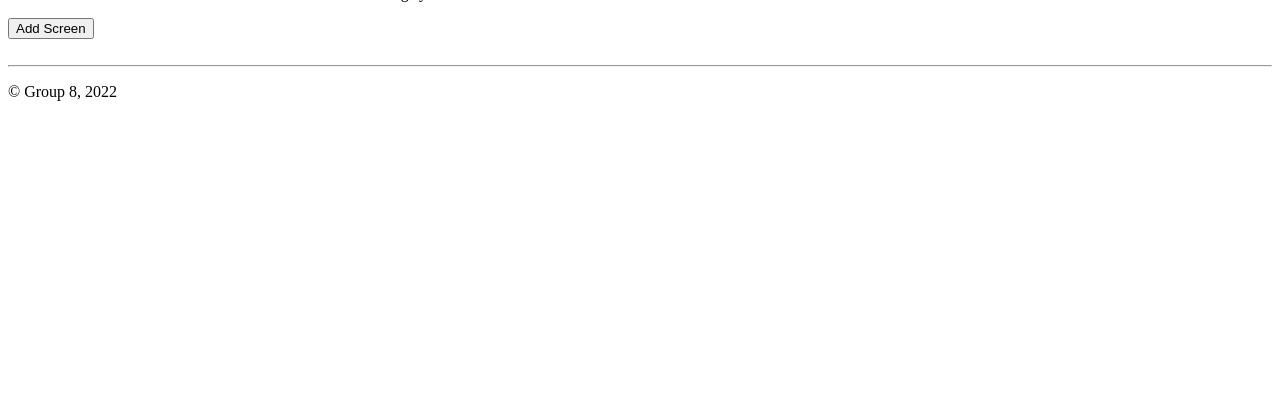
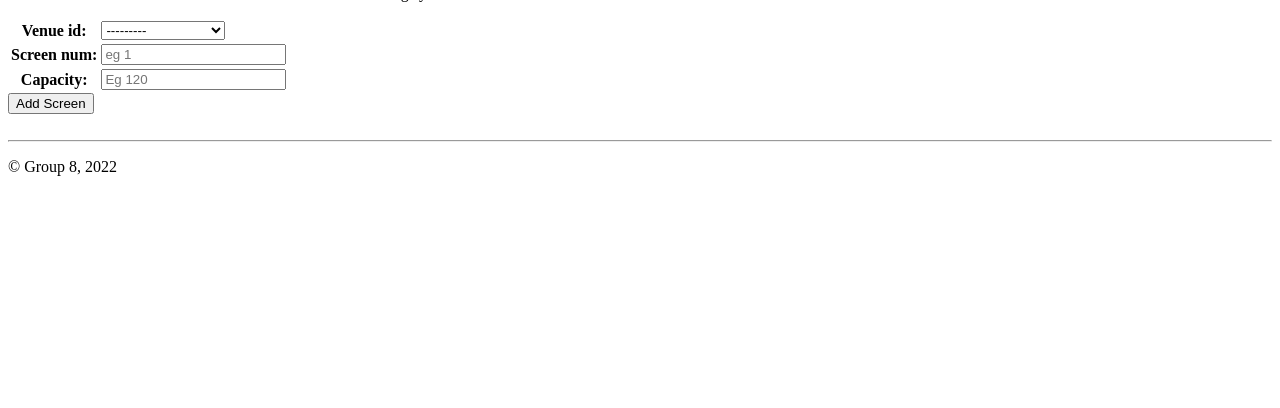
Before and after one commit to JosiahM42/UWEFlix, a Django app: page /addScreen/ in a window 1280 px wide. Shown: the part 344-752 px from the top of the page. Run offline with Django 3.2, Linux system fonts and the light colour scheme; data comes from the database, SQL or seed files in the repository.

Commit message:
Added all CRUD for screens in the cinema admin panel
Note/warning: the database structure has been changed to achieve this so expect conflicts on merger of this branch

```diff
--- a/uweflix/forms.py
+++ b/uweflix/forms.py
@@ -75,19 +75,25 @@ class addVenueForm(forms.ModelForm):
 
 
 
-# class addScreenForm(forms.ModelForm):
-#         class Meta:
-#                 model = Screen
-#                 fields = "capacity,"
+class addScreenForm(forms.ModelForm):
+        class Meta:
+                model = Screen
+                fields = ("venue_id", "screen_num", "capacity",)
 
-#                 #Styles Form boxes
-#                 widgets = {
-#                 'name': TextInput(attrs={
-#                 'class': "addScreenForm",
-#                 'style': 'max-width: 300px;',
-#                 'placeholder': 'Screens capacity'
-#                 })
-#         }
+                #Styles Form boxes
+                widgets = {
+                'screen_num': TextInput(attrs={
+                'class': "addScreenForm",
+                'style': 'max-width: 300px;',
+                'placeholder': 'eg 1'
+                }),
+                'capacity': TextInput(attrs={
+                'class': "addVenueForm",
+                'style': 'max-width: 300px;',
+                'placeholder': 'Eg 120'
+                })
+
+        }
 
 
 
--- a/uweflix/models.py
+++ b/uweflix/models.py
@@ -6,7 +6,6 @@ from django.contrib.auth.models import AbstractUser
 # from django.utils.translation import ugettext_lazy as _
 
 from django.conf import settings
-
 
 import uuid
 
@@ -34,14 +33,17 @@ class Venue(models.Model):
     postcode = models.CharField(max_length=8)
     city = models.CharField(max_length=20)
 
+    def __str__(self):
+	    return self.name
+
+
 class Screen(models.Model):
     screen_id = models.UUIDField(primary_key=True, default=uuid.uuid4, editable=False, unique=True)
-    screen_Num = models.IntegerField()
-    capacity = models.IntegerField()
-    is_full = models.BooleanField()
     venue_id = models.ForeignKey(Venue, on_delete=models.CASCADE)
+    screen_num = models.IntegerField(max_length=2)
+    capacity = models.IntegerField(max_length=3)
+    #is_full = models.BooleanField()
 
-    #seat_id = models.ForeignKey(Seat, on_delete=models.CASCADE)
 
 class Seat(models.Model):
     seat_id = models.UUIDField(primary_key=True, default=uuid.uuid4, editable=False, unique=True)
--- a/uweflix/urls.py
+++ b/uweflix/urls.py
@@ -18,6 +18,12 @@ urlpatterns = [
     path("deleteVenues/<venue_id>", views.deleteVenue, name="deleteVenues"),
     path("amendVenues/<venue_id>", views.amendVenue, name="amendVenues"),
 
+    #Screens
+    path("addScreen/", views.addScreen, name="addScreen"),
+    path("allScreen/", views.getAllScreens, name="allScreen"),
+    path("deleteScreen/<screen_id>", views.deleteScreen, name="deleteScreen"),
+    path("amendScreen/<screen_id>", views.amendScreen, name="amendScreen"),
+
 
 
     path("", views.home, name="home"),
@@ -32,8 +38,8 @@ urlpatterns = [
     path("allFilms/", views.allFilms, name="allFilms"),
     path("addVenues/", views.addVenues, name="addVenues"),
     path("allVenues/", views.allVenues, name="allVenues"),
-    path("addScreen/", views.addScreen, name="addScreen"),
-    path("allScreen/", views.allScreen, name="allScreen"),
+    # path("addScreen/", views.addScreen, name="addScreen"),
+    # path("allScreen/", views.allScreen, name="allScreen"),
 
 
 
--- a/uweflix/views.py
+++ b/uweflix/views.py
@@ -167,6 +167,58 @@ def amendVenue(request, venue_id):
         return render(request, "uweflix/amendVenues.html", {"Venue": venue, "form": form})
 
 
+
+# ===== Screen Details CRUD =====
+# Add screen from form
+def addScreen(request):
+
+    form = addScreenForm(request.POST or None)
+
+    if request.method == "POST":
+        if form.is_valid():
+            message = form.save(commit=False)
+            message.save()
+            return redirect("cinemaAdmin")
+    else:
+        return render(request, "uweflix/addScreen.html", {"form": form})
+
+
+# deletes screen on request
+def deleteScreen(request, screen_id):
+
+    screen = Screen.objects.get(pk=screen_id)
+    screen.delete()
+
+    return redirect("allScreen")
+
+# Gets all screens in the system to be displayed
+def getAllScreens(request):
+
+    screenList = Screen.objects.all()
+
+    return render(request, 'uweflix/allScreen.html', {'screenList': screenList})
+
+# amend a screens details
+def amendScreen(request, screen_id):
+
+    screen = Screen.objects.get(pk=screen_id)
+
+    form = addScreenForm(request.POST or None, instance=screen)
+
+    if form.is_valid():
+        form.save()
+        return redirect("allScreen")
+
+    else:
+        return render(request, "uweflix/amendScreen.html", {"Venue": screen, "form": form})
+
+
+
+
+
+
+
+
 # User Account Views
 # def signUpRequest(request):
 #     form = signUpForm()
```
Also changed, not shown: uweflix/templates/uweflix/allScreen.html (+7 -6 lines), db.sqlite3, uweflix/migrations/0001_initial.py, uweflix/migrations/0002_auto_20220321_1534.py (deleted).
